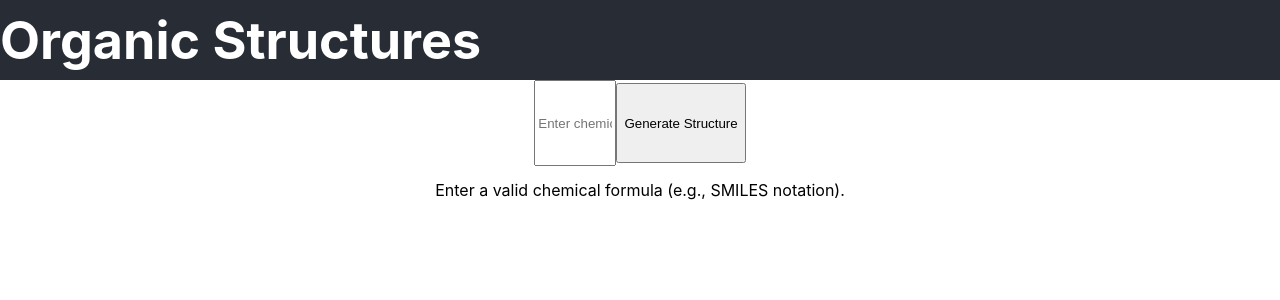
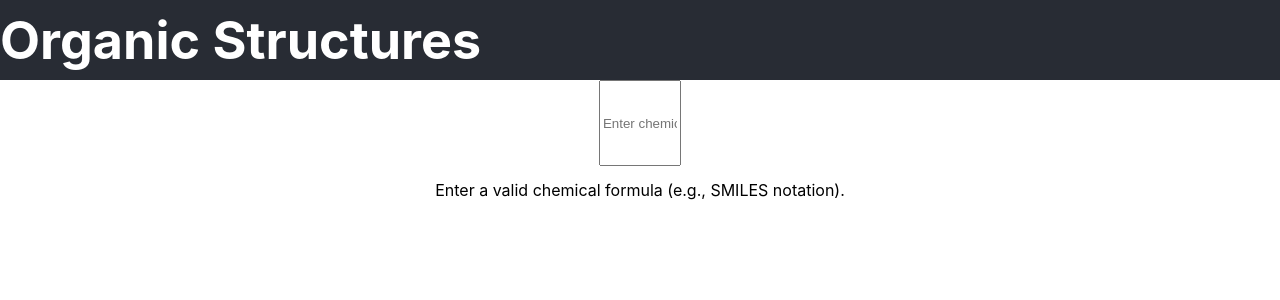
Before and after one commit to rmassaroni/chemulator, a React (Create React App) app: page / in a window 1280 px wide. Shown: the top 300 px of the page. Built offline with nearby package versions, Linux system fonts and the light colour scheme.

Commit message:
removed button

```diff
--- a/src/App.tsx
+++ b/src/App.tsx
@@ -49,7 +49,6 @@ function App() {
                         onKeyPress={handleKeyPress}
                         placeholder="Enter chemical formula (e.g. C6H6)"
                     />
-                    <button style={{ height: "inherit" }} onClick={drawMolecule}>Generate Structure</button>
                 </div>
                 <div className="structure">
                     {molSVG ? (
```
